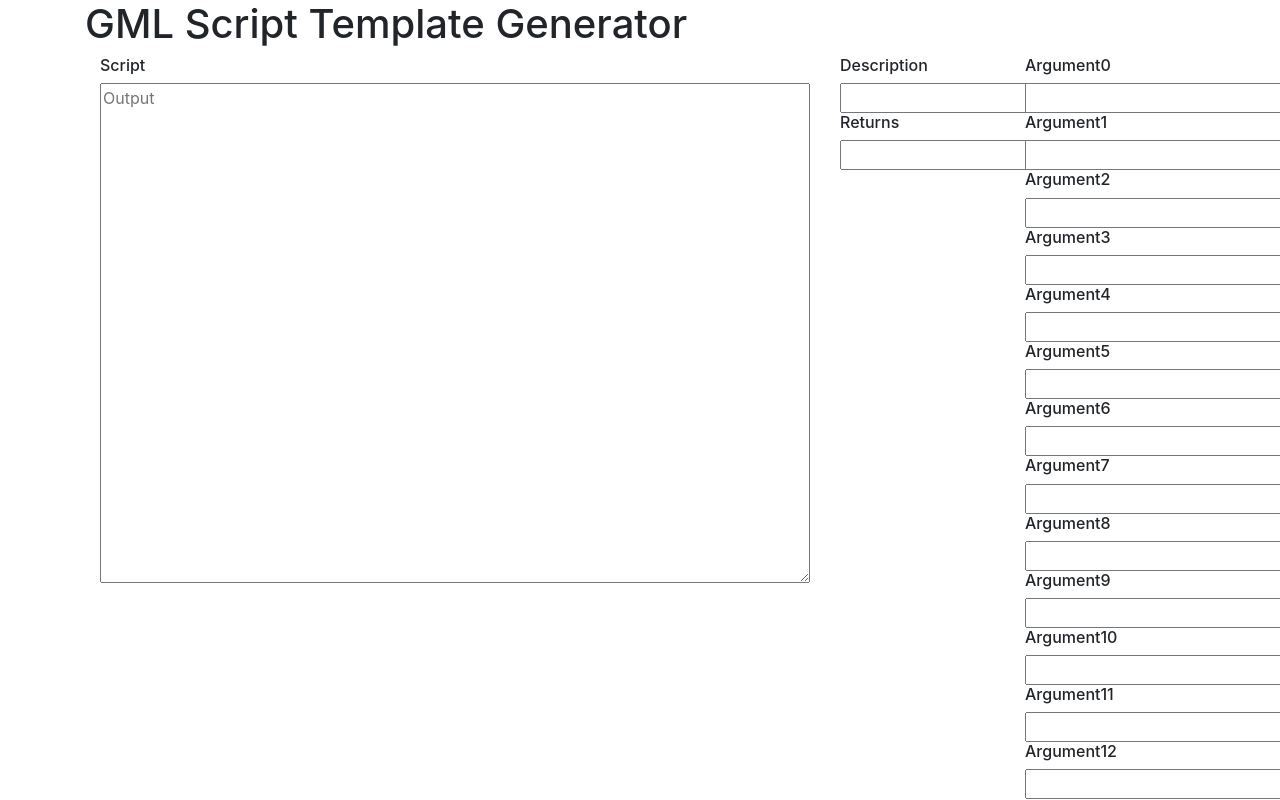
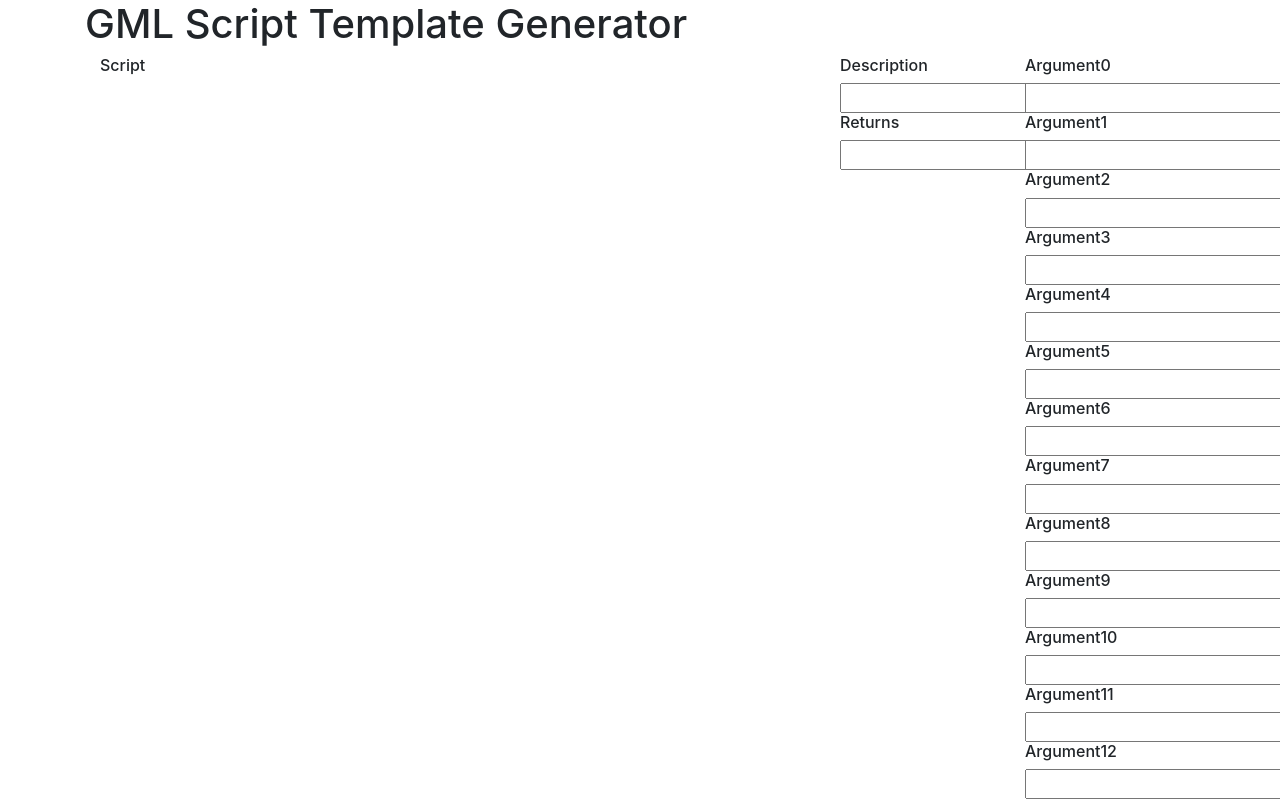
Before and after one commit to mstop4/gml-script-wizard, a React app: page / in a window 1280 px wide. Shown: the top 800 px of the page. Built offline with nearby package versions, Linux system fonts and the light colour scheme.

Commit message:
replaced textarea with div

```diff
--- a/src/js/components/App.js
+++ b/src/js/components/App.js
@@ -52,7 +52,7 @@ class App extends Component {
 
     // Create script JSDoc header
 
-    // Description (@desc)
+    // Description (@description)
     if (newState.description !== '')
       newOutput += '/// @description ' + newState.description + '\n'
 
--- a/src/js/components/OutputBox.js
+++ b/src/js/components/OutputBox.js
@@ -10,10 +10,9 @@ class OutputBox extends Component {
     return (
       <div className='output-box'>
         <h2>Script</h2>
-        <textarea readOnly
-                  placeholder='Output'
-                  value={this.props.value}>
-        </textarea>
+        <div className='generated-script'>
+          {this.props.value}
+        </div>
       </div>
     )
   }
--- a/src/styles/fields.css
+++ b/src/styles/fields.css
@@ -2,7 +2,6 @@ h2 {
   font-size: 1em;
 }
 
-textarea {
-  width: 100%;
-  height: 500px;
+.generated-script {
+  white-space: pre-line;
 }
```
